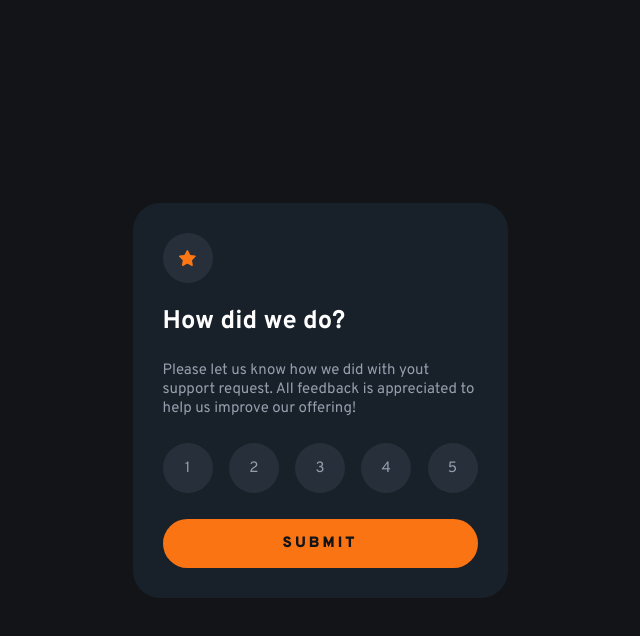
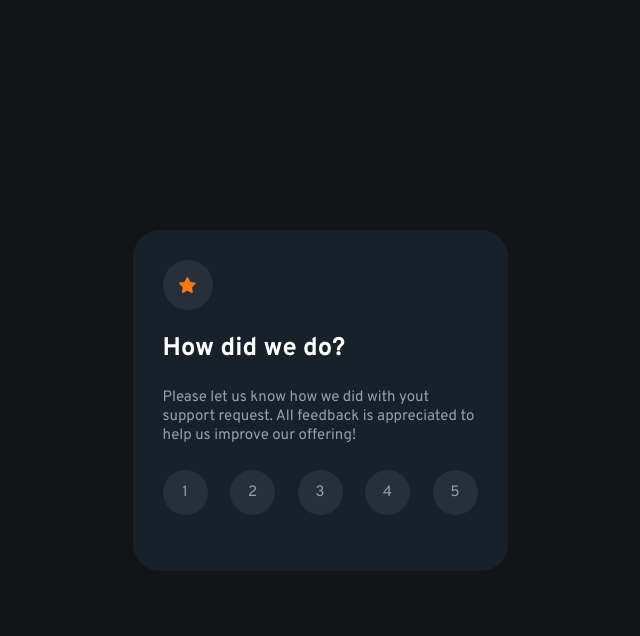
Before and after one commit to AlexanderTejedor/Interactive-rating-component, a plain HTML site: page index.html in a window 1280 px wide. Both pictures are taken after a click on the button "SUBMIT". Shown: the whole page, without its empty margins (320-960 px from the left). Drawn offline with Linux system fonts and the light colour scheme.

Commit message:
Adelanto del js y mejoras en el css y html

```diff
--- a/index.html
+++ b/index.html
@@ -16,20 +16,20 @@
 </head>
 <body>
     <main class="main-container">
-        <section class="card-content">
+        <section id="card-content">
             <figure class="card-icon">
                 <img src="./assets/images/icon-star.svg" alt="">
             </figure>
             <h1 class="card-title">How did we do?</h1>
             <p class="card-description">Please let us know how we did with yout support request. All feedback is appreciated to help us improve our offering!</p>
             <div class="card-options">
-                <button class="active-btn">1</button>
-                <button class="active-btn">2</button>
-                <button class="active-btn">3</button>
-                <button class="active-btn">4</button>
-                <button class="active-btn">5</button>
+                <button id="one" class="active-btn">1</button>
+                <button id="two" class="active-btn">2</button>
+                <button id="three" class="active-btn">3</button>
+                <button id="four" class="active-btn">4</button>
+                <button id="five" class="active-btn">5</button>
             </div>
-            <button class="card-btn">SUBMIT</button>
+            <button id="card-btn">SUBMIT</button>
         </section>
     </main>
     <script src="./main.js"></script>
--- a/main.js
+++ b/main.js
@@ -0,0 +1,14 @@
+// Seleccionar los datos del DOM
+const btn = document.getElementById('card-btn');
+const container = document.querySelector('card-container');
+
+// Funcion para eliminar los elementos del DOM
+var deleteElement = btn.addEventListener ('click', () => {
+    const cardContent = document.getElementById('card-content');
+    cardContent.removeChild(btn);
+})
+
+// Agregar elementos al DOM
+var addElement = btn.addEventListener ('click', () =>{
+
+})
--- a/style.css
+++ b/style.css
@@ -42,7 +42,7 @@ body{
     align-items: center;
 }
 /*========== Card ==========*/
-.card-content{
+#card-content{
     max-width: 375px;
     background:var(--dark-blue);
     color: var(--light-grey);
@@ -72,8 +72,8 @@ body{
 .active-btn{
     display: grid;
     place-content: center;
-    width: 50px;
-    height: 50px;
+    width: 45px;
+    height: 45px;
     border: none;
     color: var(--light-grey);
     border-radius: 50%;
@@ -91,7 +91,7 @@ body{
     background-color: var(--white);
 
 }
-.card-btn{
+#card-btn{
     width: 100%;
     padding: 1rem;
     letter-spacing: .2rem;
@@ -103,6 +103,6 @@ body{
     color: var(--very-dark-blue);
     cursor: pointer;
 }
-.card-btn:hover{
+#card-btn:hover{
     background-color: var(--white);
 }
```
